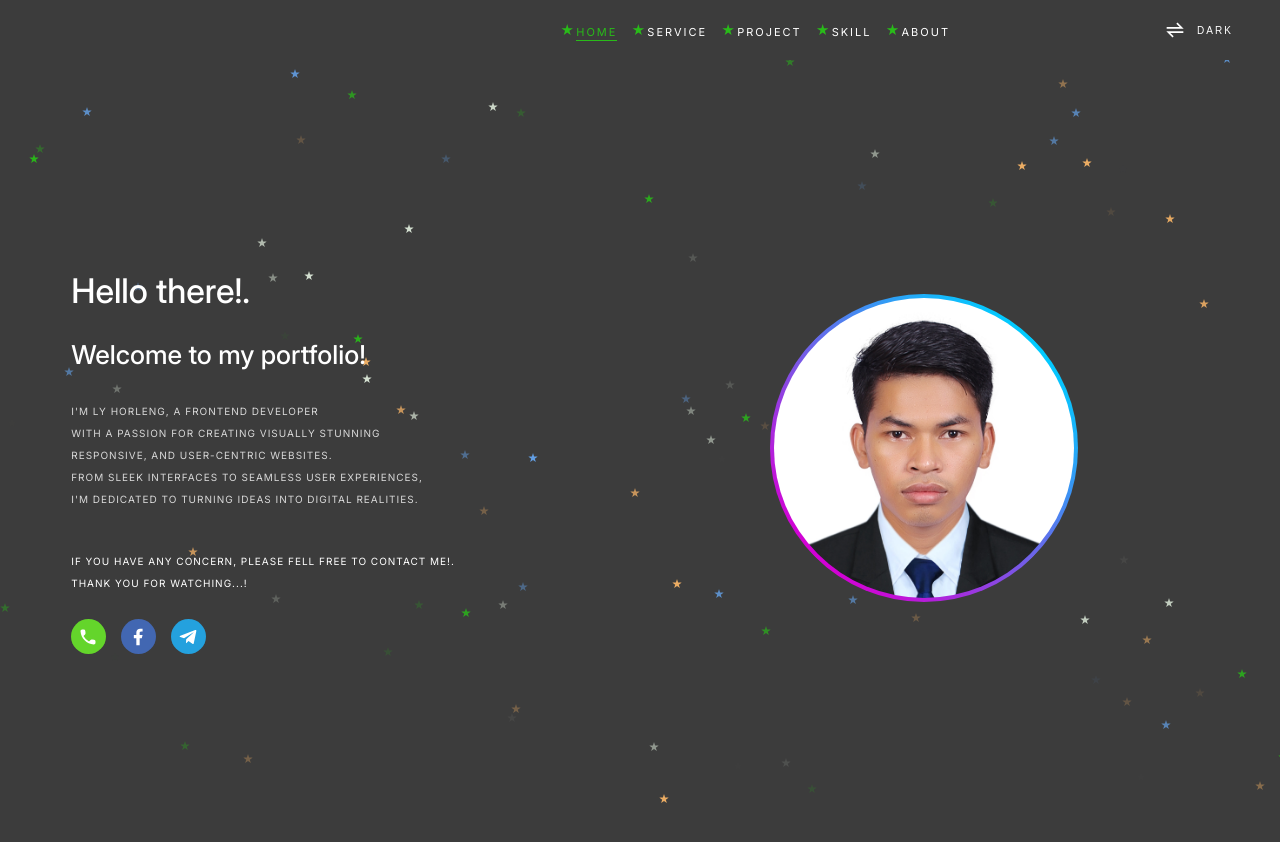
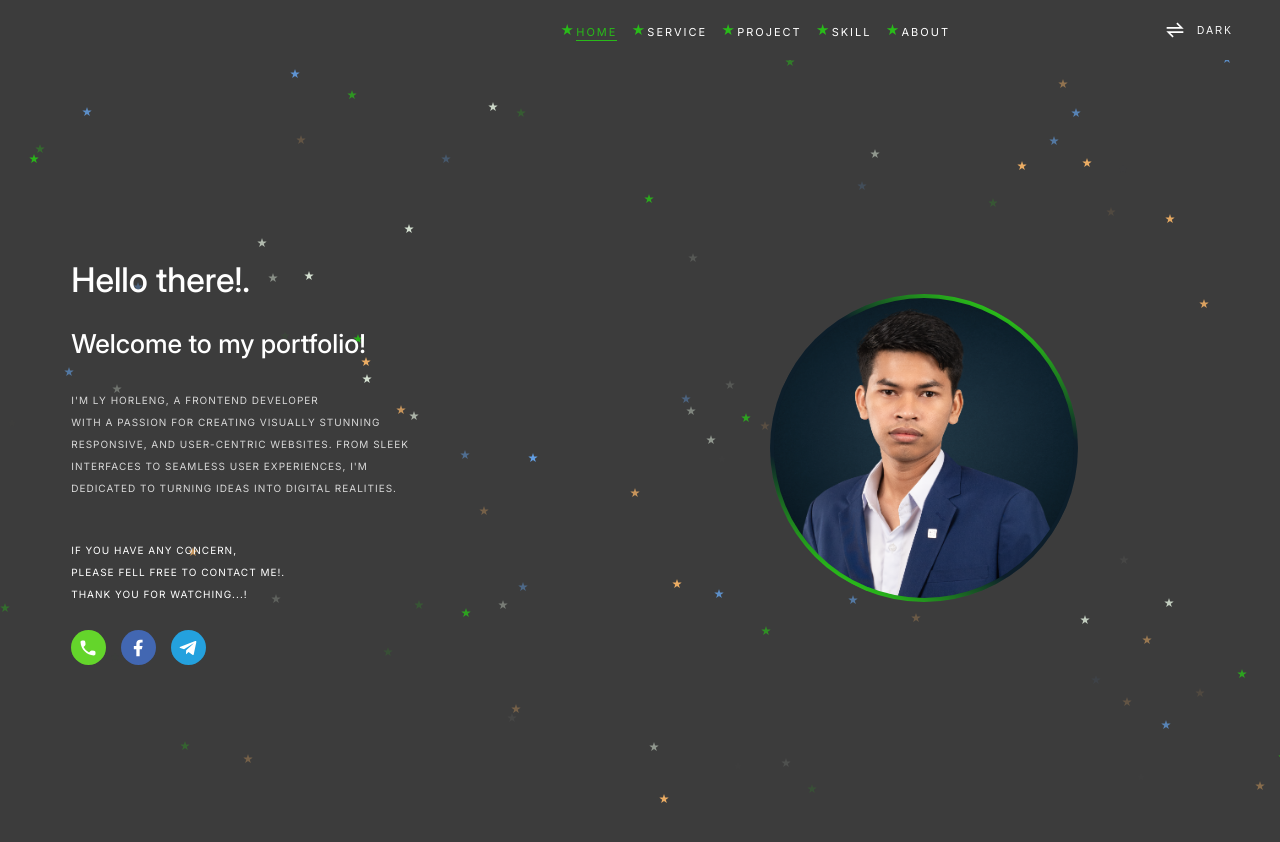
Before and after one commit to horlengg/WebPortfolio, a Vue app: page / in a window 1280 px wide. Shown: the top 842 px of the page. Built offline with nearby package versions, Linux system fonts and the light colour scheme.

Commit message:
:apple: update profile image

```diff
--- a/src/App.vue
+++ b/src/App.vue
@@ -10,6 +10,9 @@ const topBarRef = ref<HTMLElement>()
 
 onMounted(()=>{
   bg.init();
+  document.addEventListener("contextmenu",(e)=>{
+    e.preventDefault();
+  })
 })
 
 const getButtonFooterTitle = (path:string)=>{
--- a/src/style.scss
+++ b/src/style.scss
@@ -39,15 +39,15 @@ body {
     position: absolute;
     height: 100%;
     width: 100%;
-    background: linear-gradient(to right, #00ccff, #d400d4);
+    background: linear-gradient(to right,#29BB19,#0D1E2A,#0D1E2A,#0D1E2A,#29BB19);
     z-index: -1;
-    animation: __cycle_load 4s linear infinite;
+    animation: __cycle_load 3s linear infinite;
   }
   .profile-image {
     width: 100%;
     height: 100%;
     border-radius: 50%;
-    background-image: url("./app/assets/images/ly.horleng.jpg");
+    background-image: url("./app/assets/images/ly_houleng.png");
     background-position: center top;
     background-size: cover;
   }
--- a/src/views/Home.vue
+++ b/src/views/Home.vue
@@ -28,21 +28,24 @@ onMounted(()=>{
             with a passion for creating visually stunning
           </p>
           <p class="text-typing mt-1 text-sm description txt-style" data-typing-delay="2000" data-typing-duration="500">
-            responsive, and user-centric websites.
+            responsive, and user-centric websites. From sleek
           </p>
           <p class="text-typing mt-1 text-sm description txt-style" data-typing-delay="2500" data-typing-duration="500">
-            From sleek interfaces to seamless user experiences,
+            interfaces to seamless user experiences, I'm
           </p>
           <p class="text-typing mt-1 text-sm description txt-style" data-typing-delay="3000" data-typing-duration="500">
-            I'm dedicated to turning ideas into digital realities.
+            dedicated to turning ideas into digital realities.
           </p>
         </div>
 
-        <div class="mt-5" style="gap: 10px;">
+        <div class="mt-5" style="gap: 10px;align-self: self-start;">
           <p class="text-typing text-sm txt-style" data-typing-duration="500" data-typing-delay="3500">
-            If you have any concern, Please fell free to contact me!.
+            If you have any concern,
           </p>
-          <p class="text-typing text-sm mt-1 txt-style" data-typing-duration="500" data-typing-delay="4000">
+          <p class="text-typing text-sm txt-style" data-typing-duration="500" data-typing-delay="4000">
+            Please fell free to contact me!.
+          </p>
+          <p class="text-typing text-sm mt-1 txt-style" data-typing-duration="500" data-typing-delay="4500">
             Thank you for watching...!
           </p>
         </div>
--- a/src/views/Project.vue
+++ b/src/views/Project.vue
@@ -22,28 +22,31 @@ onMounted(() => {
             As a passionate and experienced web developer,
           </p>
           <p class="text-typing text-sm mt-1 txt-style" data-typing-duration="500" data-typing-delay="2500">
-            I believe in turning ideas into reality through powerful,
+            I believe in turning ideas into reality through,
           </p>
           <p class="text-typing text-sm mt-1 txt-style" data-typing-duration="500" data-typing-delay="3000">
-            user-friendly, and scalable solutions.
+            powerful user-friendly, and scalable solutions.
           </p>
           <p class="text-typing text-sm mt-1 txt-style" data-typing-duration="500" data-typing-delay="3500">
-            This page is dedicated to showcasing some of my best work,
+            This page is dedicated to showcasing some of my,
           </p>
           <p class="text-typing text-sm mt-1 txt-style" data-typing-duration="500" data-typing-delay="4000">
-            each project reflecting the unique challenges and solutions
+            best work each project reflecting the unique
           </p>
           <p class="text-typing text-sm mt-1 txt-style" data-typing-duration="500" data-typing-delay="4500">
-            that I’ve developed for clients across various industries.
+            challenges and solutions that I’ve developed for
           </p>
           <p class="text-typing text-sm mt-1 txt-style" data-typing-duration="500" data-typing-delay="5000">
-            Whether it's a custom web app, API integration, or an
+            clients across various industries. Whether it's a
           </p>
           <p class="text-typing text-sm mt-1 txt-style" data-typing-duration="500" data-typing-delay="5500">
-            eCommerce platform, my focus is on creating impactful
+            custom web app, API integration, or an eCommerce
           </p>
           <p class="text-typing text-sm mt-1 txt-style" data-typing-duration="500" data-typing-delay="6000">
-            digital experiences that drive results.
+            platform, my focus is on creating impactful digital
+          </p>
+          <p class="text-typing text-sm mt-1 txt-style" data-typing-duration="500" data-typing-delay="6500">
+            experiences that drive results.
           </p>
         </div>
         <div class="mt-4 btn-more-wrapper">
--- a/src/views/Skill.vue
+++ b/src/views/Skill.vue
@@ -228,7 +228,10 @@ onMounted(() => {
           and modern frameworks like React and Vue,
         </p>
         <p class="text-typing text-sm mt-1 txt-style" data-typing-duration="500" data-typing-delay="3500">
-          I create clean, maintainable code that brings innovative designs to life.
+          I create clean, maintainable code that brings
+        </p>
+        <p class="text-typing text-sm mt-1 txt-style" data-typing-duration="500" data-typing-delay="4000">
+          innovative designs to life.
         </p>
         <div class="mt-5 skill-demo-btn" data-aos="fade-down" data-aos-duration="1500">
           <a href="#skillDemo">
```
Also changed, not shown: src/app/assets/images/leng-dev.png, src/app/assets/images/ly_houleng.png (added).
